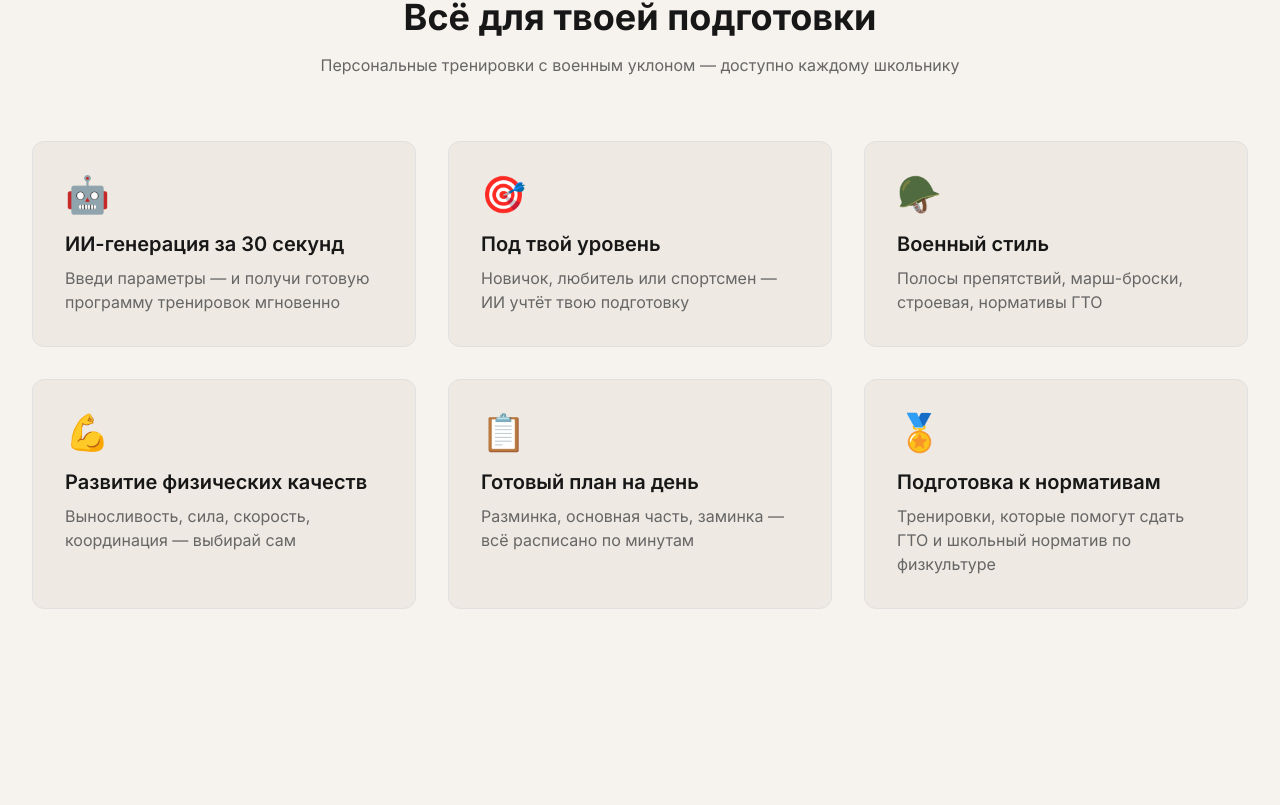
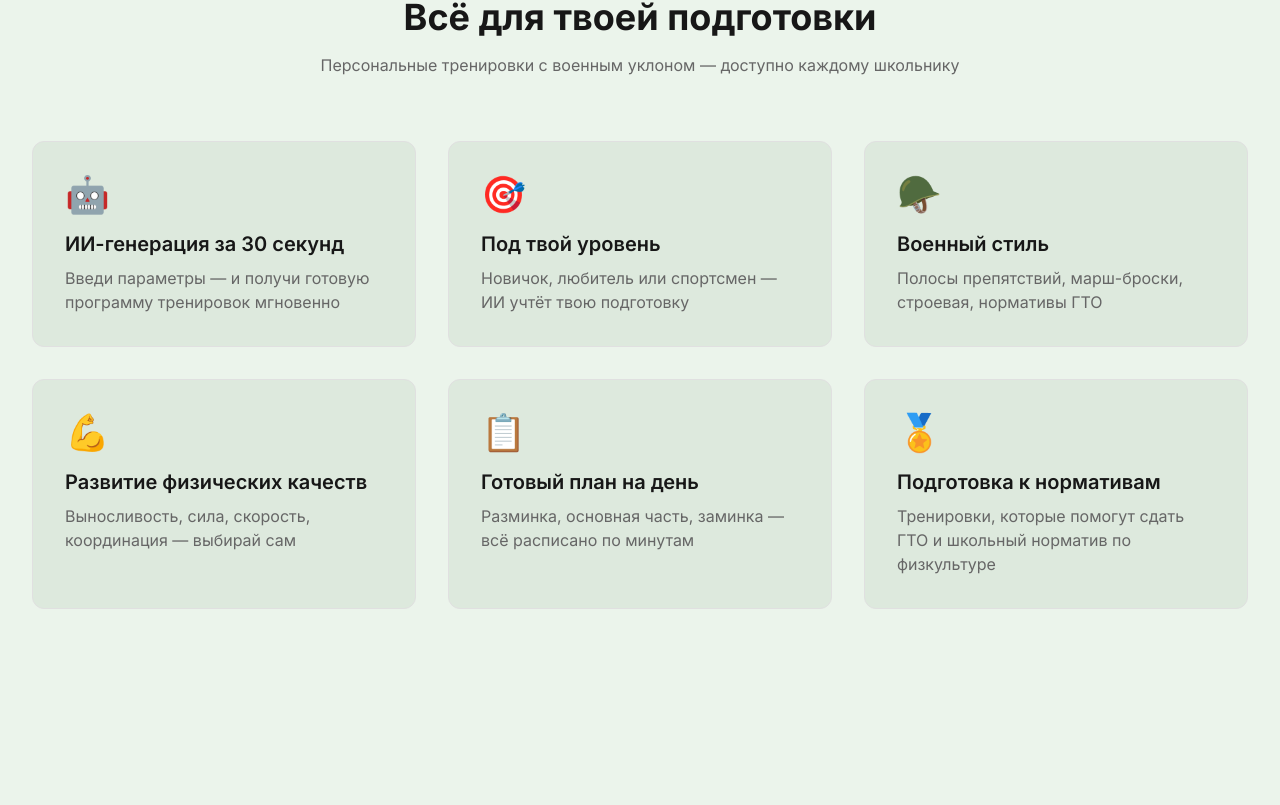
Before and after one commit to pr-poehali-dev/nova-vision-project-19, a React (Vite) app: page / in a window 1280 px wide. Shown: the part 1875-2680 px from the top of the page. Built offline with nearby package versions, Linux system fonts and the light colour scheme.

Commit message:
feat: change background to light green

```diff
--- a/src/index.css
+++ b/src/index.css
@@ -7,10 +7,10 @@
 @layer base {
   :root {
     /* VA Landing Page color palette - purple accents */
-    --background: 36 33% 95%;
+    --background: 120 30% 94%;
     --foreground: 0 0% 9%;
 
-    --card: 36 25% 91%;
+    --card: 120 20% 89%;
     --card-foreground: 0 0% 9%;
 
     --popover: 0 0% 100%;
```
